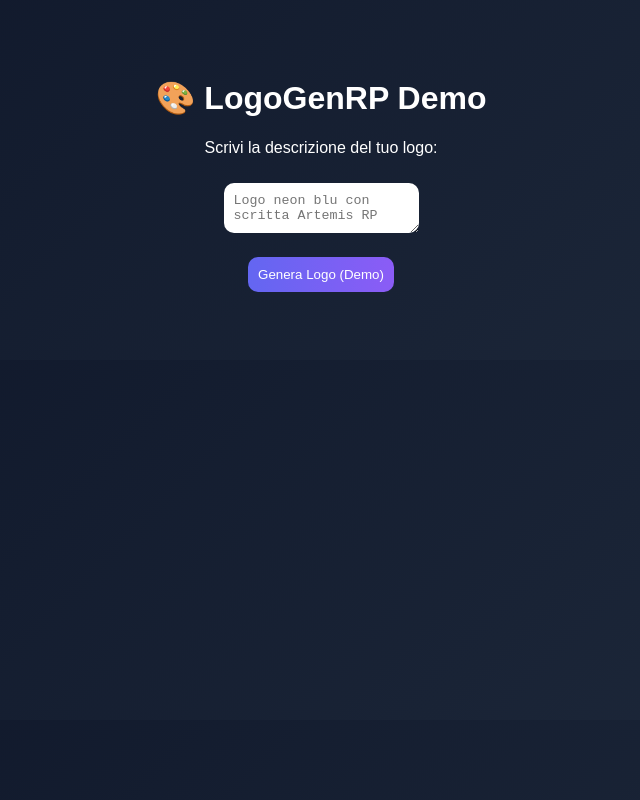
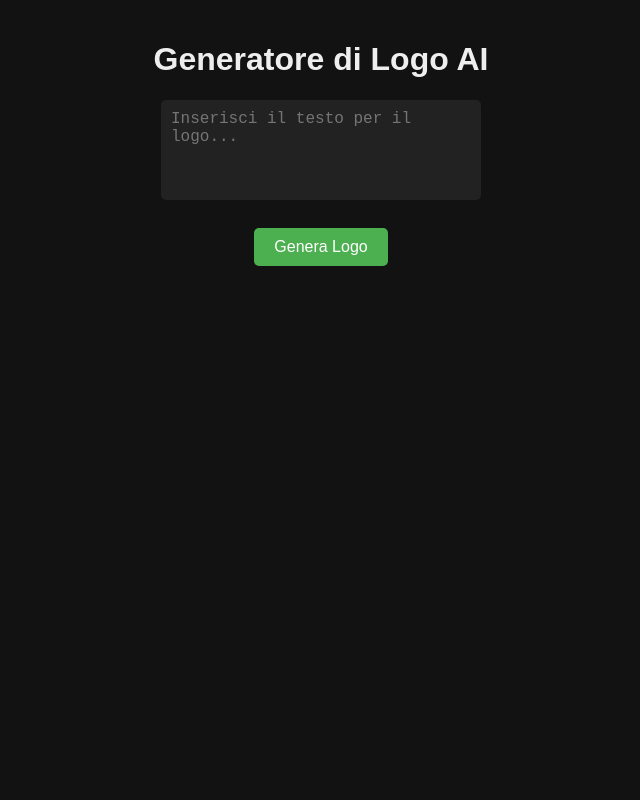
Before and after one commit to ale013412-hash/logo-gen, a plain HTML site: page index.html in a window 1280 px wide. Shown: the whole page, without its empty margins (319-959 px from the left). Drawn offline with Linux system fonts and the light colour scheme.

Commit message:
Aggiorno index con stile e UI

```diff
--- a/index.html
+++ b/index.html
@@ -1,46 +1,97 @@
 <!DOCTYPE html>
 <html lang="it">
 <head>
-<meta charset="UTF-8">
-<meta name="viewport" content="width=device-width, initial-scale=1.0">
-<title>LogoGenRP Demo</title>
+<meta charset="UTF-8" />
+<meta name="viewport" content="width=device-width, initial-scale=1" />
+<title>Generatore Logo</title>
 <style>
   body {
-  font-family: 'Poppins', sans-serif;
-  background: linear-gradient(135deg,#0f172a,#1e293b);
-  color:#fff;
-  text-align:center;
-  padding:50px;
+    background-color: #121212;
+    color: #eeeeee;
+    font-family: Arial, sans-serif;
+    margin: 20px;
+    display: flex;
+    flex-direction: column;
+    align-items: center;
   }
-textarea, button {
-  padding:10px;
-  margin:10px;
-  border-radius:10px;
-  border:none;
+  textarea {
+    width: 300px;
+    height: 80px;
+    padding: 10px;
+    font-size: 16px;
+    border-radius: 5px;
+    border: none;
+    resize: none;
+    background-color: #222;
+    color: #eee;
   }
   button {
-  background:linear-gradient(90deg,#6366f1,#8b5cf6);
-  color:white;
-  cursor:pointer;
+    margin-top: 10px;
+    padding: 10px 20px;
+    font-size: 16px;
+    background-color: #4caf50;
+    border: none;
+    border-radius: 5px;
+    color: white;
+    cursor: pointer;
+    transition: background-color 0.3s ease;
   }
-img { margin-top:20px; max-width:300px; border-radius:15px;}
+  button:hover {
+    background-color: #45a049;
+  }
+  #logo-container {
+    margin-top: 20px;
+  }
+  #logo-container img {
+    max-width: 300px;
+    border-radius: 10px;
+    box-shadow: 0 0 10px #4caf50;
+  }
 </style>
 </head>
 <body>
-<h1>🎨 LogoGenRP Demo</h1>
-<p>Scrivi la descrizione del tuo logo:</p>
-<textarea id="prompt" placeholder="Logo neon blu con scritta Artemis RP"></textarea><br>
-<button onclick="generateLogo()">Genera Logo (Demo)</button>
-<img id="result" style="display:none"/>
+<h1>Generatore di Logo AI</h1>
+<textarea id="prompt" placeholder="Inserisci il testo per il logo..."></textarea><br />
+<button id="generate">Genera Logo</button>
+
+<div id="logo-container"></div>
+
 <script>
-function generateLogo(){
-  const prompt = document.getElementById('prompt').value;
-  if(!prompt){alert('Scrivi qualcosa!'); return;}
-  // Demo: non chiama OpenAI, mostra immagine statica
-  const img = document.getElementById('result');
-  img.src = 'https://via.placeholder.com/300x300.png?text='+encodeURIComponent(prompt);
-  img.style.display='block';
+  document.getElementById('generate').addEventListener('click', async () => {
+    const prompt = document.getElementById('prompt').value.trim();
+    if (!prompt) {
+      alert("Inserisci un testo per generare il logo.");
+      return;
     }
+
+    // Mostriamo messaggio di caricamento
+    const container = document.getElementById('logo-container');
+    container.innerHTML = "Sto generando il logo...";
+
+    try {
+      // Chiama la funzione Netlify (serverless)
+      const response = await fetch('/.netlify/functions/generate-logo', {
+        method: 'POST',
+        headers: { 'Content-Type': 'application/json' },
+        body: JSON.stringify({ prompt })
+      });
+
+      if (!response.ok) {
+        throw new Error(`Errore: ${response.statusText}`);
+      }
+
+      const data = await response.json();
+
+      if(data.data && data.data.length > 0){
+        const imageUrl = data.data[0].url;
+        container.innerHTML = `<img src="${imageUrl}" alt="Logo generato" />`;
+      } else {
+        container.innerHTML = "Nessun logo generato, riprova.";
+      }
+    } catch (error) {
+      container.innerHTML = `Errore durante la generazione: ${error.message}`;
+    }
+  });
 </script>
 </body>
 </html>
```
Lines whose indentation alone changed are shown as unchanged.
